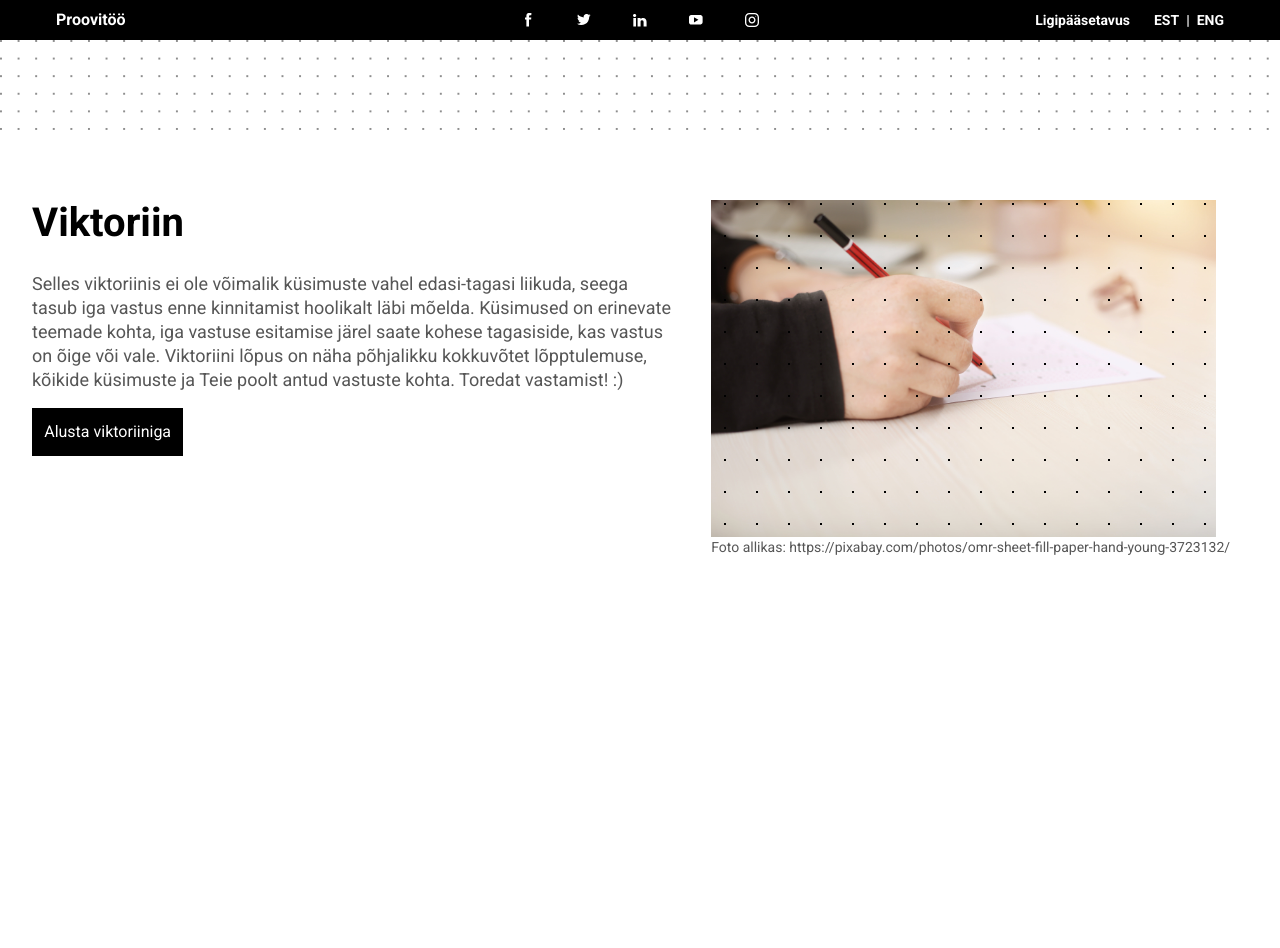
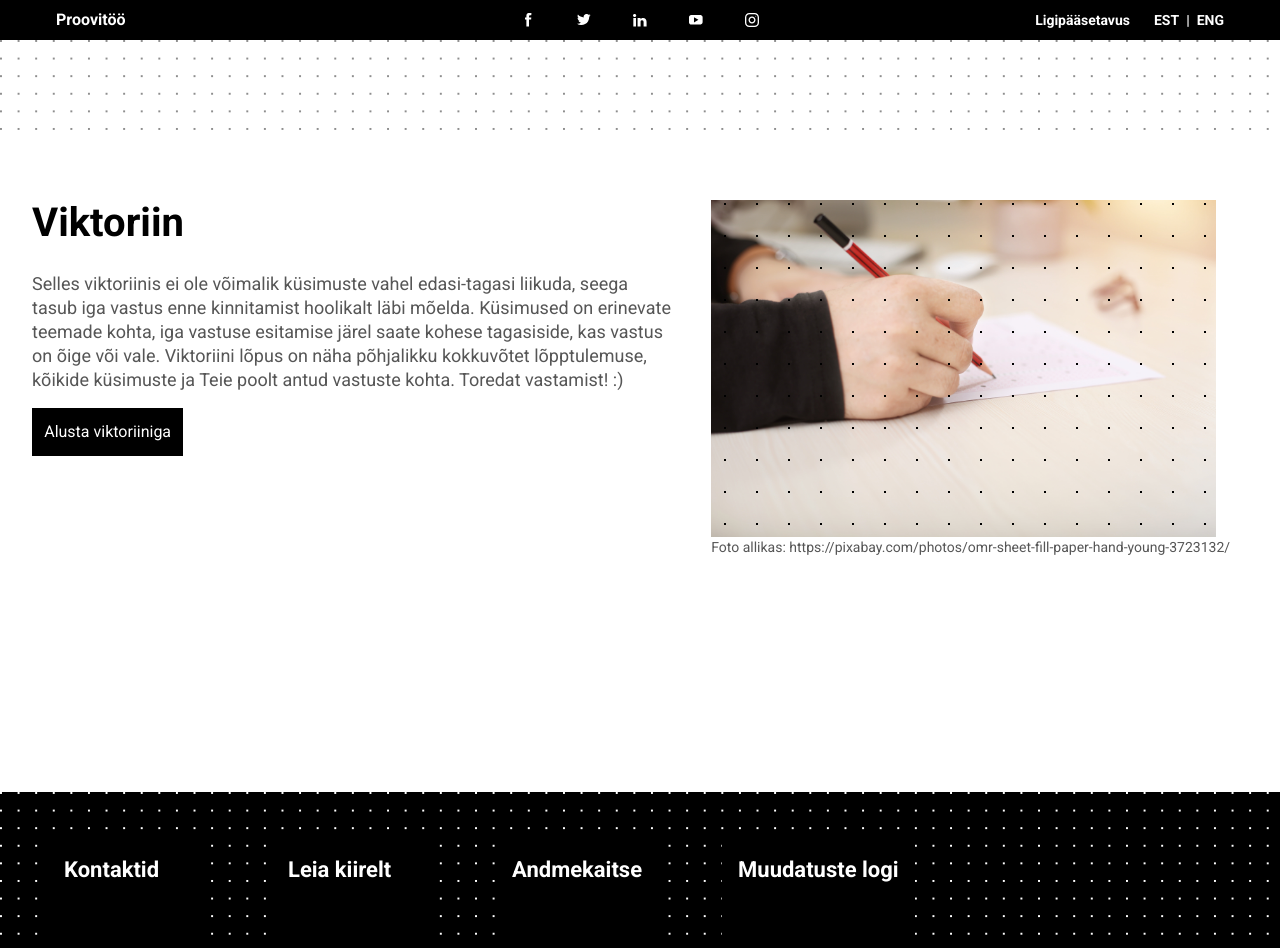
Before and after one commit to geilu/statistikaamet-proovitoo, a React (Vite) app: page / in a window 1280 px wide. Shown: the top 948 px of the page. Before the commit the page ends 800 px from the top, so only its background shows below. Built offline with nearby package versions, Linux system fonts and the light colour scheme.

Commit message:
add footer, remove useless page

```diff
--- a/src/App.tsx
+++ b/src/App.tsx
@@ -1,7 +1,6 @@
 import { Routes, Route } from 'react-router-dom'
 import Start from './pages/Start.tsx'
 import Quiz from './pages/Quiz.tsx'
-import Results from './pages/Results.tsx'
 import './index.css'
 
 function App() {
@@ -11,7 +10,6 @@ function App() {
         <Routes>
             <Route path="/" element={<Start />} />
             <Route path="/quiz" element={<Quiz />} />
-            <Route path="/results" element={<Results />} />
         </Routes>
     )
 }
--- /dev/null
+++ b/src/components/footer.tsx
@@ -0,0 +1,18 @@
+export default function Footer() {
+    return (
+        <div className="flex flex-row p-[3em] bg-black bg-(image:--white-pattern) bg-size-[1.1em_1.1em] flex-wrap gap-[4em]">
+            <div className="bg-(--primary-color) min-w-[10em] min-h-[10em] p-[1em]">
+                <h3 id="footer-block" className="headline-small">Kontaktid</h3>
+            </div>
+            <div className="bg-(--primary-color) min-w-[10em] max-h-[7em] p-[1em]">
+                <h3 id="footer-block" className="headline-small">Leia kiirelt</h3>
+            </div>
+            <div className="bg-(--primary-color) min-w-[10em] min-h-[10em] p-[1em]">
+                <h3 id="footer-block" className="headline-small">Andmekaitse</h3>
+            </div>
+            <div className="bg-(--primary-color) min-w-[10em] min-h-[10em] p-[1em]">
+                <h3 id="footer-block" className="headline-small">Muudatuste logi</h3>
+            </div>
+        </div>
+    )
+}
--- a/src/index.css
+++ b/src/index.css
@@ -4,6 +4,7 @@
     font-family: 'Roboto', serif;
     --light-pattern: radial-gradient( circle at 1px 1px, #8E8E8E 1px, transparent 0 );
     --dark-pattern: radial-gradient( circle at 1px 1px, black 1px, transparent 0 );
+    --white-pattern: radial-gradient( circle at 1px 1px, #fff 1px, transparent 0 );
     --primary-dark-grey: #565656;
     --primary-color: black;
     --alt-text-color: white;
@@ -15,6 +16,9 @@
 
     --title-2-size: 1.875rem;
     --title-2-line: 2.1875rem;
+
+    --title-3-size: 1.375rem;
+    --title-3-line: 1.75rem;
 
     --medium-text-size: 1.125rem;
     --medium-text-line: 1.5rem;
@@ -32,6 +36,10 @@
     position: absolute;
     background-image: var(--dark-pattern);
     background-size: 2em 2em;
+}
+
+#footer-block {
+    color: var(--alt-text-color);
 }
 
 .btn {
@@ -54,6 +62,18 @@
     font-size: var(--title-1-size);
     line-height: var(--title-1-line);
     font-family: 'Roboto', serif;
+    font-weight: 700;
+}
+.headline-medium {
+    font-size: var(--title-2-size);
+    line-height: var(--title-2-line);
+    color: var(--primary-color);
+    font-weight: 700;
+}
+.headline-small {
+    font-size: var(--title-3-size);
+    line-height: var(--title-3-line);
+    color: var(--primary-color);
     font-weight: 700;
 }
 
@@ -85,10 +105,3 @@
     font-weight: bold;
     color: var(--primary-color);
 }
-
-.headline-medium {
-    font-size: var(--title-2-size);
-    line-height: var(--title-2-line);
-    color: var(--primary-color);
-    font-weight: 700;
-}
--- a/src/pages/Quiz.tsx
+++ b/src/pages/Quiz.tsx
@@ -4,6 +4,7 @@ import {useState} from "react";
 import Navbar from "../components/navbar.tsx";
 import QuizSummary from "../components/quizSummary.tsx";
 import type {Answer} from "../data/answer.ts";
+import Footer from "../components/footer.tsx";
 
 export default function Quiz() {
     const [answers, setAnswers] = useState<Answer[]>([]);
@@ -14,9 +15,12 @@ export default function Quiz() {
         <>
             <Header />
             <Navbar />
+            <div className="min-h-[80vh]">
             {done
                 ? <QuizSummary answers={answers} score={score} /> /* nõue: lõpus tabel kokkuvõttega */
                 : <QuestionCard setAnswers={setAnswers} setScore={setScore} setDone={setDone} score={score} />} {/* nõue: ükshaaval esitatud küsimused */}
+            </div>
+            <Footer />
         </>
     )
 }
--- a/src/pages/Results.tsx
+++ /dev/null
@@ -1,10 +0,0 @@
-import Header from "../components/header.tsx";
-
-export default function Results() {
-    return (
-        <>
-            <Header />
-            <h1>results page</h1>
-        </>
-    )
-}
--- a/src/pages/Start.tsx
+++ b/src/pages/Start.tsx
@@ -1,5 +1,6 @@
 import Header from "../components/header.tsx";
 import Navbar from "../components/navbar.tsx";
+import Footer from "../components/footer.tsx";
 
 import TakingAQuiz from "../assets/taking_a_quiz.jpg";
 
@@ -8,7 +9,7 @@ export default function Start() {
         <>
             <Header />
             <Navbar />
-            <div className="m-[2em] mt-[4em] flex flex-col gap-6 sm:flex-row">
+            <div className="m-[2em] mt-[4em] min-h-[70vh] flex flex-col gap-6 sm:flex-row">
                 <div>
                     <h1 className="headline-large">Viktoriin</h1>
                     <p className="body-medium text-balance mt-[1.5em]">
@@ -26,6 +27,7 @@ export default function Start() {
                     <p className="label-large">Foto allikas: https://pixabay.com/photos/omr-sheet-fill-paper-hand-young-3723132/</p>
                 </div>
             </div>
+            <Footer />
         </>
     )
 }
```
